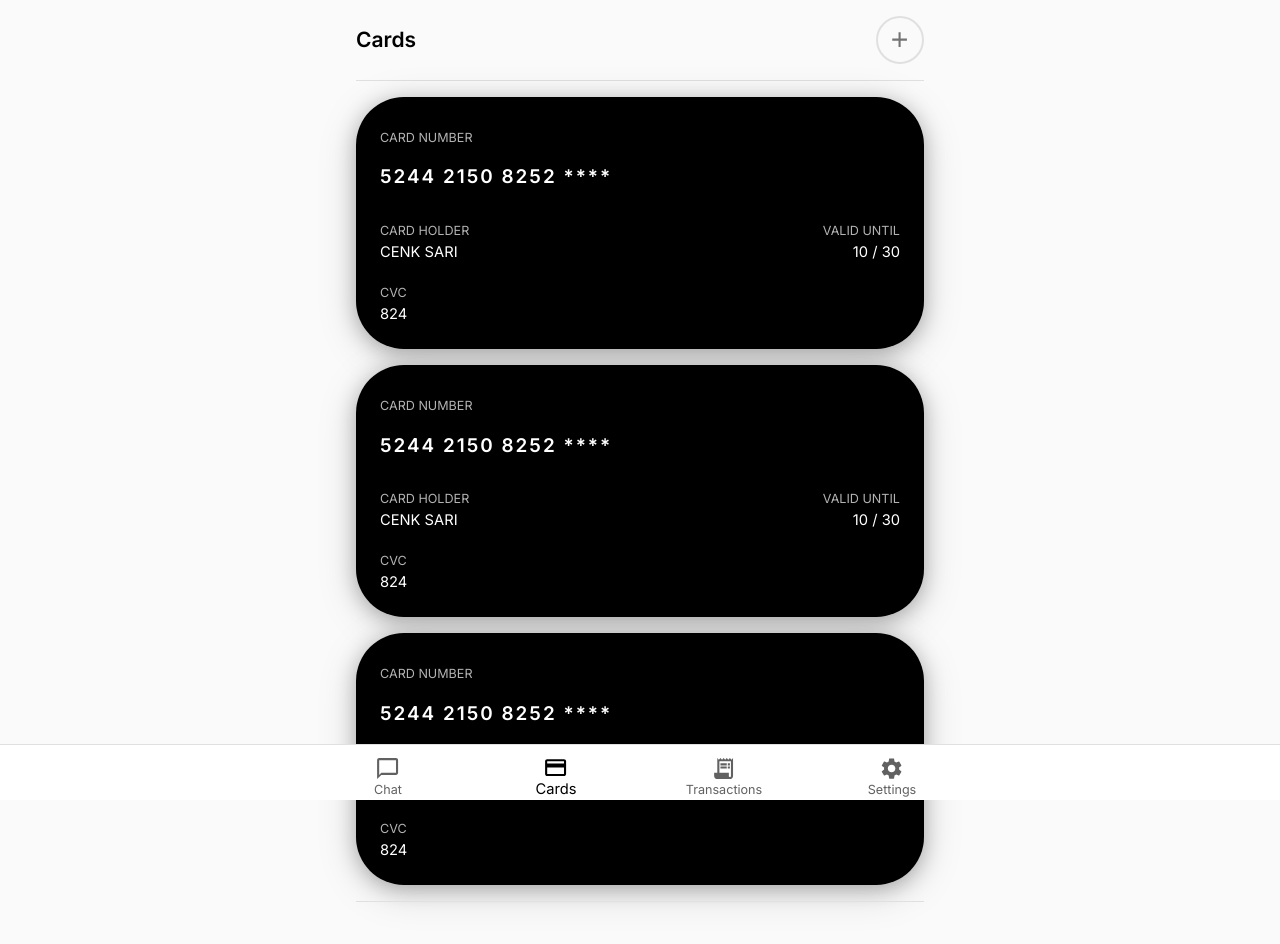
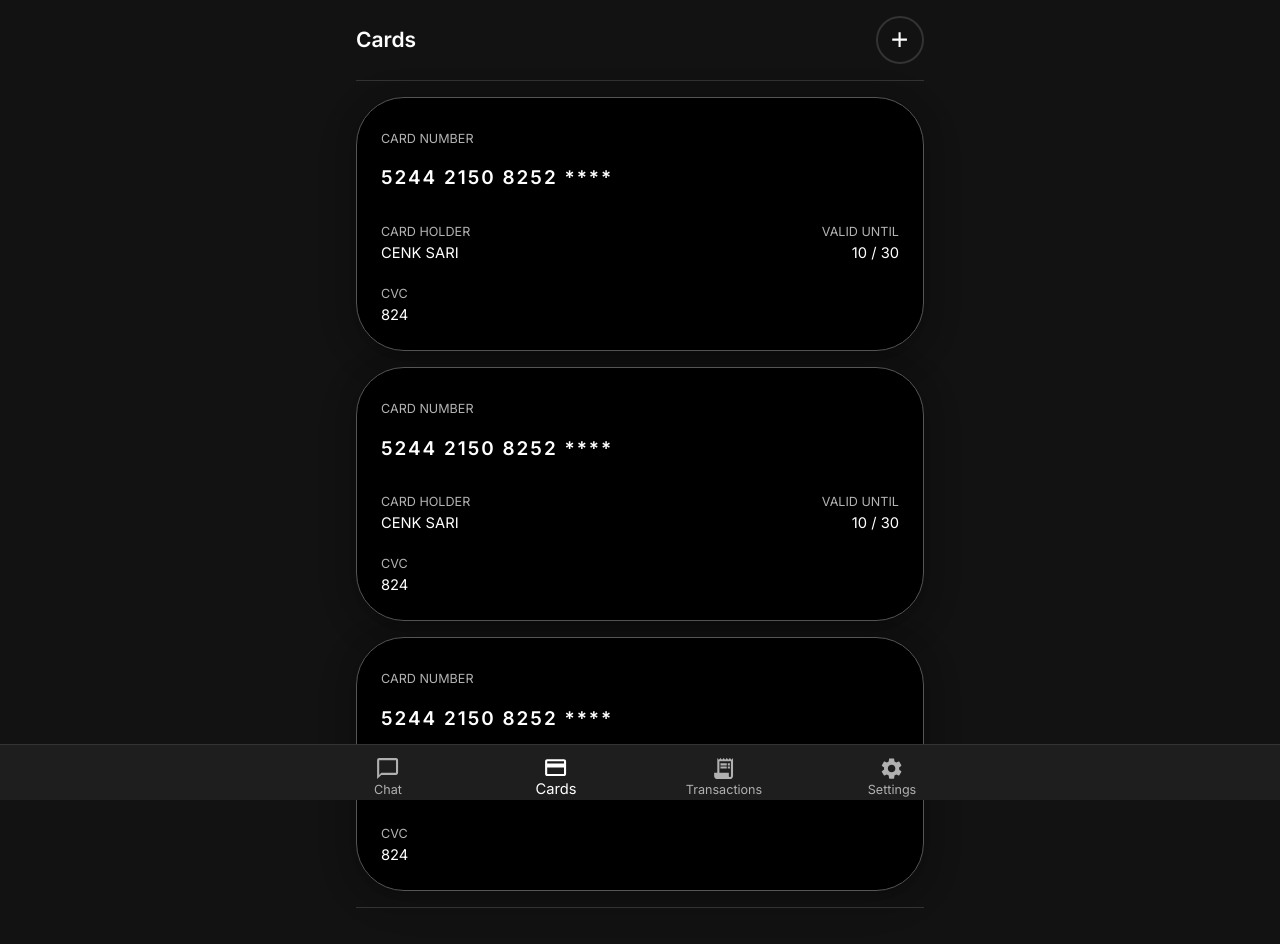
Before and after one commit to parushapradhan/creditcard_recommender, a React (Vite) app: page /cards in a window 1280 px wide. Shown: the top 944 px of the page. Built offline with nearby package versions, Linux system fonts and the light colour scheme.

Commit message:
change to dark theme

```diff
--- a/src/App.tsx
+++ b/src/App.tsx
@@ -4,12 +4,12 @@ import Navigation from './navigation/Navigation';
 
 const theme = createTheme({
   palette: {
-    mode: 'light',
-    primary: { main: '#000000' },
-    secondary: { main: '#000000' },
-    background: { default: '#fafafa', paper: '#ffffff' },
-    text: { primary: '#000000', secondary: '#616161' },
-    divider: '#e0e0e0',
+    mode: 'dark',
+    primary: { main: '#ffffff' },
+    secondary: { main: '#b0b0b0' },
+    background: { default: '#121212', paper: '#1e1e1e' },
+    text: { primary: '#ffffff', secondary: '#b0b0b0' },
+    divider: '#333333',
   },
   shape: {
     borderRadius: 16,
@@ -36,7 +36,7 @@ const theme = createTheme({
       styleOverrides: {
         root: {
           borderRadius: 16,
-          border: '1px solid #e0e0e0',
+          border: '1px solid #333',
           boxShadow: 'none',
         },
       },
@@ -45,14 +45,14 @@ const theme = createTheme({
       styleOverrides: {
         root: { borderRadius: 12, minHeight: 48, fontSize: '1rem' },
         contained: {
-          backgroundColor: '#000',
-          color: '#fff',
-          '&:hover': { backgroundColor: '#333' },
+          backgroundColor: '#fff',
+          color: '#121212',
+          '&:hover': { backgroundColor: '#e0e0e0' },
         },
         outlined: {
-          borderColor: '#000',
-          color: '#000',
-          '&:hover': { borderColor: '#000', backgroundColor: 'rgba(0,0,0,0.04)' },
+          borderColor: '#666',
+          color: '#fff',
+          '&:hover': { borderColor: '#fff', backgroundColor: 'rgba(255,255,255,0.08)' },
         },
       },
     },
@@ -61,10 +61,10 @@ const theme = createTheme({
         root: {
           '& .MuiOutlinedInput-root': {
             borderRadius: 12,
-            backgroundColor: '#fff',
-            '& fieldset': { borderColor: '#e0e0e0' },
-            '&:hover fieldset': { borderColor: '#000' },
-            '&.Mui-focused fieldset': { borderWidth: 2, borderColor: '#000' },
+            backgroundColor: '#2a2a2a',
+            '& fieldset': { borderColor: '#444' },
+            '&:hover fieldset': { borderColor: '#888' },
+            '&.Mui-focused fieldset': { borderWidth: 2, borderColor: '#fff' },
           },
         },
       },
@@ -86,7 +86,7 @@ const theme = createTheme({
     MuiAppBar: {
       styleOverrides: {
         root: {
-          backgroundColor: '#000',
+          backgroundColor: '#1e1e1e',
           color: '#fff',
           boxShadow: 'none',
           borderBottom: '1px solid #333',
--- a/src/components/Card/Card.tsx
+++ b/src/components/Card/Card.tsx
@@ -18,7 +18,7 @@ const Card: React.FC<IProps> = ({ number, cvcNumber, validUntil, cardHolder }) =
         p: 3,
         borderRadius: 3,
         mb: 2,
-        border: 'none',
+        border: '1px solid #555',
         boxShadow: '0 4px 20px rgba(0,0,0,0.25), 0 8px 40px rgba(0,0,0,0.15)',
       }}
     >
```
